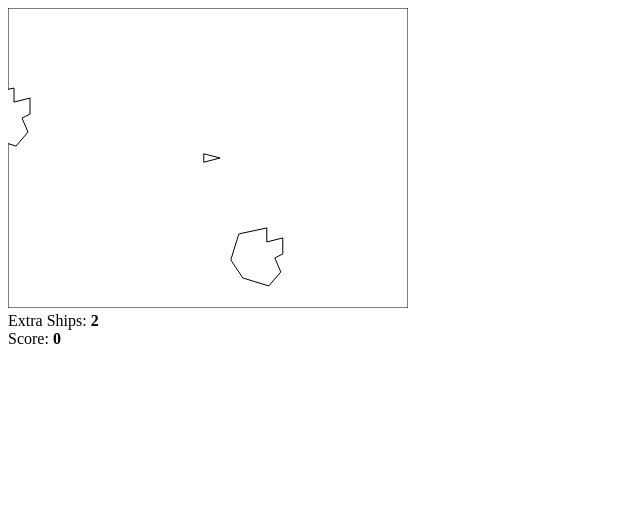
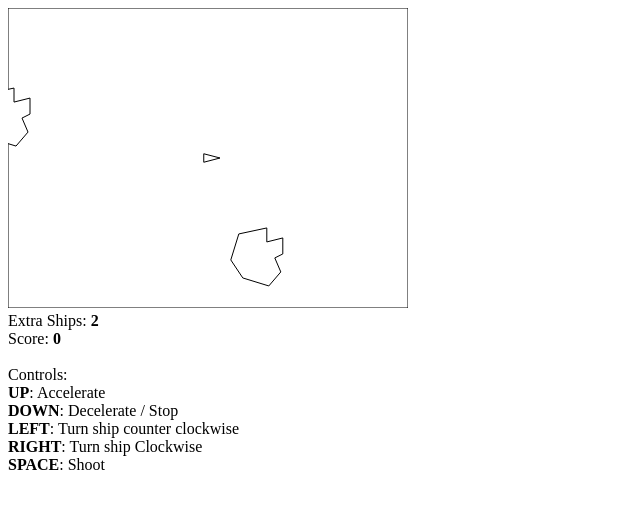
Before and after one commit to kjstouffer/html5-asteroids, a plain HTML site: page index.html in a window 1280 px wide. Shown: the whole page, without its empty margins (0-640 px from the left). Drawn offline with Linux system fonts and the light colour scheme.

Commit message:
add readme, add controls to UI

```diff
--- a/index.html
+++ b/index.html
@@ -13,7 +13,15 @@ Sorry, your browser does not support html5 canvas.
 </canvas>
 </div>
 <div id="info">
-    Extra Ships: <b id=lives></b> <br/> Score: <b id="score"></b>
+    Extra Ships: <b id=lives></b> <br/> Score: <b id="score"></b><br/><br/>
+</div>
+<div id="controls">
+    Controls:<br/>
+    <b>UP</b>:    Accelerate<br/>
+    <b>DOWN</b>:  Decelerate / Stop<br/>
+    <b>LEFT</b>:  Turn ship counter clockwise<br/>
+    <b>RIGHT</b>: Turn ship Clockwise<br/>
+    <b>SPACE</b>: Shoot<br/>
 </div>
 
 <div id="debug">
```
Also changed, not shown: 1 other file.
